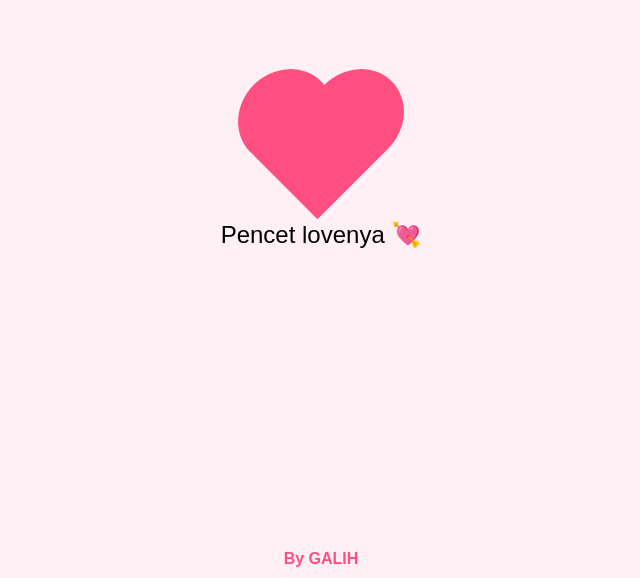
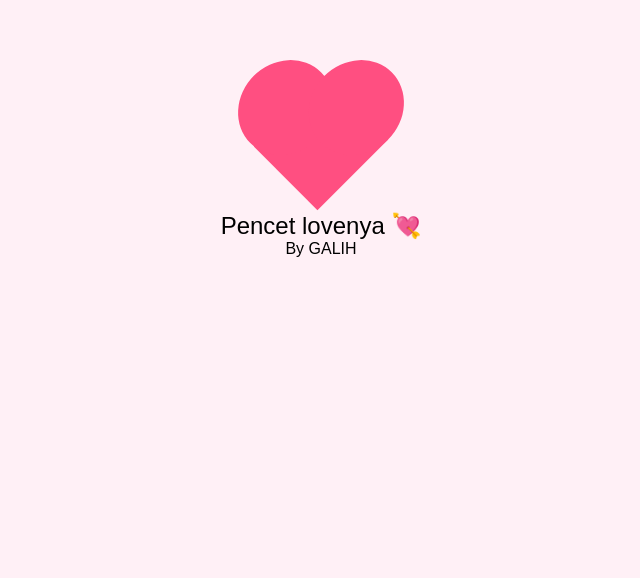
Before and after one commit to Rizz745/website-Galih, a plain HTML site: page index.html in a window 1280 px wide. Shown: the part 222-800 px from the top of the page, without its empty margins (319-959 px from the left). Drawn offline with Linux system fonts and the light colour scheme.

Commit message:
Update index.html

```diff
--- a/index.html
+++ b/index.html
@@ -8,17 +8,6 @@
   <!-- Gaya sederhana agar tombol heart terlihat & bisa diklik -->
   <style>
     * { box-sizing: border-box; margin: 0; padding: 0; }
-    .footer-text {
-  position: fixed;
-  bottom: 10px;
-  width: 100%;
-  text-align: center;
-  font-size: 1rem;
-  color: #ff4f81;
-  font-weight: bold;
-  font-family: "Poppins", sans-serif;
-  pointer-events: none;
-    }
 
     body {
       height: 100vh;
```
